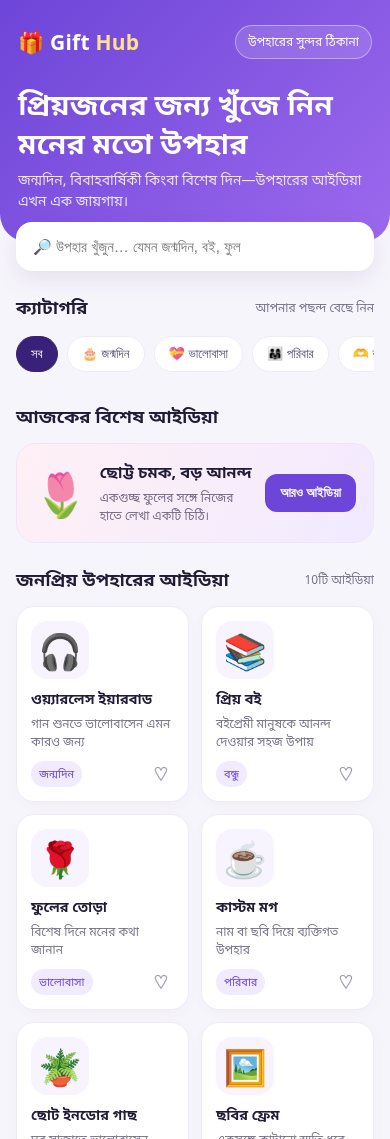
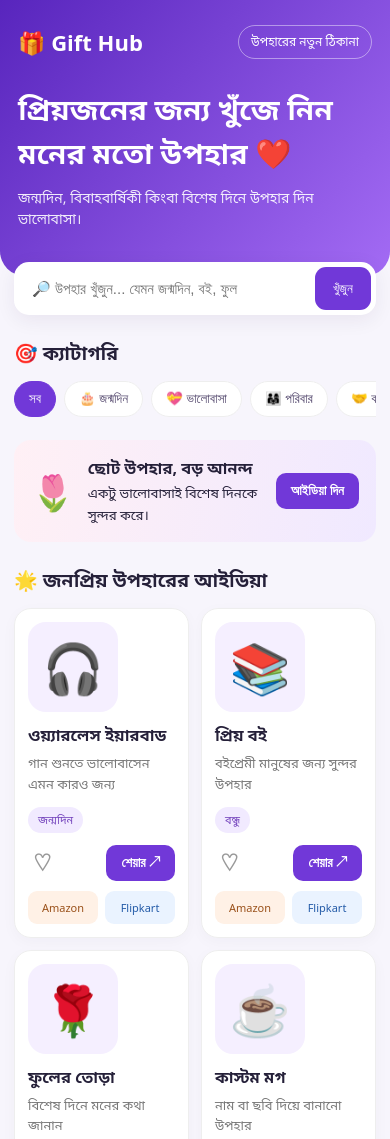
Before and after one commit to selim49996-spec/gift-hub-app, a plain HTML site: page index.html in a window 390 px wide. Shown: the top 1139 px of the page. Drawn offline with Linux system fonts and the light colour scheme.

Commit message:
Update index.html

```diff
--- a/index.html
+++ b/index.html
@@ -1,73 +1,179 @@
-<!doctype html>
+
+<!DOCTYPE html>
 <html lang="bn">
 <head>
-<meta charset="utf-8">
-<meta name="viewport" content="width=device-width, initial-scale=1">
-<meta name="theme-color" content="#6d45d8">
-<title>Gift Hub — উপহারের সুন্দর ঠিকানা</title>
+<meta charset="UTF-8">
+<meta name="viewport" content="width=device-width, initial-scale=1.0">
+<meta name="theme-color" content="#7138d8">
+<title>Gift Hub – মনের মতো উপহার</title>
 <style>
-:root{--purple:#6d45d8;--deep:#392078;--pink:#ff6f9f;--ink:#211b35;--muted:#777287;--bg:#f7f5fc;--card:#fff;--line:#eeeaf6}
-*{box-sizing:border-box}body{margin:0;background:var(--bg);color:var(--ink);font-family:system-ui,-apple-system,"Noto Sans Bengali",sans-serif}
-header{background:linear-gradient(135deg,#6d45d8,#9c69ed);color:white;padding:25px 18px 30px;border-radius:0 0 28px 28px}
-.top{display:flex;align-items:center;justify-content:space-between;max-width:900px;margin:auto}.brand{font-weight:800;font-size:21px;letter-spacing:.2px}.brand span{color:#ffe18c}.pill{border:1px solid #ffffff66;background:#ffffff20;border-radius:30px;padding:7px 12px;font-size:12px}
-.hero{max-width:900px;margin:25px auto 0}.hero h1{font-size:29px;line-height:1.35;margin:0 0 8px}.hero p{margin:0;color:#eee7ff;font-size:14px}
-.searchwrap{max-width:900px;margin:-20px auto 0;padding:0 16px;position:relative}.search{width:100%;border:0;border-radius:16px;padding:16px 17px;font-size:15px;box-shadow:0 8px 24px #39207818;outline:none}
-main{max-width:900px;margin:24px auto;padding:0 16px 40px}.sectionhead{display:flex;align-items:center;justify-content:space-between;margin:24px 0 13px}.sectionhead h2{font-size:18px;margin:0}.muted{font-size:12px;color:var(--muted)}
-.categories{display:flex;gap:9px;overflow:auto;padding:2px 0 8px}.chip{white-space:nowrap;border:1px solid var(--line);background:white;border-radius:30px;padding:9px 14px;color:#554d68;font-size:13px}.chip.active{background:var(--deep);color:white;border-color:var(--deep)}
-.feature{background:linear-gradient(120deg,#fff0f5,#f1eaff);border:1px solid #f0e4fb;border-radius:20px;padding:17px;display:flex;align-items:center;gap:12px}.feature .emoji{font-size:43px}.feature h3{margin:0 0 4px;font-size:16px}.feature p{margin:0;color:#746b83;font-size:12px}.btn{border:0;background:var(--purple);color:white;border-radius:12px;padding:11px 15px;font-weight:700;font-size:13px;cursor:pointer}.feature .btn{margin-left:auto;white-space:nowrap}
-.grid{display:grid;grid-template-columns:repeat(2,minmax(0,1fr));gap:12px}.gift{background:var(--card);border:1px solid var(--line);border-radius:18px;padding:14px;min-height:158px;box-shadow:0 4px 14px #30205208}.gift .art{font-size:35px;background:#f7f3ff;width:58px;height:58px;display:grid;place-items:center;border-radius:16px;margin-bottom:10px}.gift h3{font-size:14px;margin:0 0 5px}.gift p{font-size:12px;color:var(--muted);margin:0 0 10px}.giftbottom{display:flex;align-items:center;justify-content:space-between}.tag{font-size:11px;color:var(--purple);background:#f1ebff;border-radius:20px;padding:5px 8px}.heart{border:0;background:transparent;font-size:20px;color:#a29bad;cursor:pointer}.heart.saved{color:#f05283}
-.adbox{margin:22px 0;background:#fff;border:1px dashed #cfc5e5;border-radius:15px;padding:14px;text-align:center;color:#928aa2;font-size:12px}.adbox strong{display:block;color:#6f6680;font-size:11px;margin-bottom:4px}
-.empty{display:none;text-align:center;color:var(--muted);padding:25px}.footer{text-align:center;color:#918a9e;font-size:11px;padding:18px}
-@media(min-width:650px){.grid{grid-template-columns:repeat(3,minmax(0,1fr))}.hero h1{font-size:36px}}
+*{box-sizing:border-box}
+body{margin:0;background:#f7f5fc;color:#252039;font-family:system-ui,"Noto Sans Bengali",sans-serif}
+header{background:linear-gradient(130deg,#5825bd,#a36bf4);color:white;padding:25px 18px 32px;border-radius:0 0 25px 25px}
+.top{display:flex;justify-content:space-between;align-items:center;max-width:950px;margin:auto}
+.logo{font-size:22px;font-weight:800}
+.tag{font-size:12px;border:1px solid #ffffff70;border-radius:20px;padding:7px 12px}
+.hero{max-width:950px;margin:28px auto 0}
+.hero h1{font-size:29px;line-height:1.5;margin:0 0 8px}
+.hero p{font-size:14px;opacity:.9}
+.wrap{max-width:950px;margin:auto;padding:18px 14px}
+.search{display:flex;background:white;border-radius:15px;padding:5px;box-shadow:0 5px 20px #25124b12;margin-top:-32px;position:relative}
+.search input{border:0;outline:0;padding:13px;width:100%;font-size:15px;background:transparent}
+.search button{background:#7138d8;color:white;border:0;border-radius:11px;padding:0 18px}
+h2{font-size:19px;margin:25px 0 13px}
+.categories{display:flex;gap:8px;overflow-x:auto;padding-bottom:8px}
+.chip{border:1px solid #eee;background:white;padding:9px 14px;border-radius:25px;white-space:nowrap;color:#51456b}
+.chip.active{background:#7138d8;color:white;border-color:#7138d8}
+.banner{background:linear-gradient(100deg,#fff0f5,#f0e9ff);border-radius:17px;padding:17px;display:flex;align-items:center;gap:13px;margin:15px 0}
+.banner .emoji{font-size:35px}
+.banner button,.primary{background:#7138d8;color:white;border:0;padding:10px 15px;border-radius:10px;font-weight:600}
+.banner button{margin-left:auto;white-space:nowrap}
+.grid{display:grid;grid-template-columns:repeat(2,minmax(0,1fr));gap:12px}
+.card{background:white;border:1px solid #eee;border-radius:17px;padding:13px;box-shadow:0 4px 15px #25124b08}
+.art{height:90px;width:90px;background:#f5efff;border-radius:18px;display:grid;place-items:center;font-size:49px;margin-bottom:12px}
+.card h3{font-size:16px;margin:5px 0}
+.card p{font-size:13px;color:#777;line-height:1.6;min-height:40px;margin:5px 0 12px}
+.pill{display:inline-block;background:#f1eaff;color:#7545bd;padding:5px 10px;border-radius:20px;font-size:11px}
+.actions{display:flex;align-items:center;justify-content:space-between;margin-top:12px}
+.heart{border:0;background:white;font-size:25px;color:#999}
+.heart.saved{color:#ed4784}
+.links{display:flex;gap:7px;margin-top:10px}
+.links a{flex:1;text-align:center;text-decoration:none;font-size:11px;padding:9px 3px;border-radius:9px;background:#fff1e6;color:#9a511a}
+.links a:last-child{background:#eaf3ff;color:#245ba8}
+.empty{text-align:center;padding:30px;color:#888;grid-column:1/-1}
+.ad{margin:25px 0;background:white;border:1px dashed #cfc5dd;border-radius:16px;text-align:center;padding:22px;color:#888;font-size:13px}
+footer{text-align:center;color:#999;padding:28px 10px;font-size:12px}
+#savedSection{scroll-margin-top:15px}
+@media(min-width:650px){.grid{grid-template-columns:repeat(3,minmax(0,1fr))}.hero h1{font-size:37px}}
 </style>
 </head>
 <body>
 <header>
-  <div class="top"><div class="brand">🎁 Gift <span>Hub</span></div><div class="pill">উপহারের সুন্দর ঠিকানা</div></div>
-  <div class="hero"><h1>প্রিয়জনের জন্য খুঁজে নিন<br>মনের মতো উপহার</h1><p>জন্মদিন, বিবাহবার্ষিকী কিংবা বিশেষ দিন—উপহারের আইডিয়া এখন এক জায়গায়।</p></div>
+ <div class="top">
+  <div class="logo">🎁 Gift Hub</div>
+  <div class="tag">উপহারের নতুন ঠিকানা</div>
+ </div>
+ <div class="hero">
+  <h1>প্রিয়জনের জন্য খুঁজে নিন<br>মনের মতো উপহার ❤️</h1>
+  <p>জন্মদিন, বিবাহবার্ষিকী কিংবা বিশেষ দিনে উপহার দিন ভালোবাসা।</p>
+ </div>
 </header>
-<div class="searchwrap"><input id="search" class="search" type="search" placeholder="🔎 উপহার খুঁজুন… যেমন জন্মদিন, বই, ফুল"></div>
-<main>
-  <div class="sectionhead"><h2>ক্যাটাগরি</h2><span class="muted">আপনার পছন্দ বেছে নিন</span></div>
-  <div class="categories" id="categories">
-    <button class="chip active" data-cat="সব">সব</button><button class="chip" data-cat="জন্মদিন">🎂 জন্মদিন</button><button class="chip" data-cat="ভালোবাসা">💝 ভালোবাসা</button><button class="chip" data-cat="পরিবার">👨‍👩‍👧 পরিবার</button><button class="chip" data-cat="বন্ধু">🫶 বন্ধু</button><button class="chip" data-cat="কম বাজেট">💰 কম বাজেট</button>
-  </div>
-  <div class="sectionhead"><h2>আজকের বিশেষ আইডিয়া</h2></div>
-  <div class="feature"><div class="emoji">🌷</div><div><h3>ছোট্ট চমক, বড় আনন্দ</h3><p>একগুচ্ছ ফুলের সঙ্গে নিজের হাতে লেখা একটি চিঠি।</p></div><button class="btn" id="surprise">আরও আইডিয়া</button></div>
-  <div class="sectionhead"><h2>জনপ্রিয় উপহারের আইডিয়া</h2><span class="muted" id="count"></span></div>
-  <div class="grid" id="grid"></div>
-  <div class="empty" id="empty">এই খোঁজে কোনো আইডিয়া পাওয়া যায়নি। অন্য শব্দ লিখে দেখুন।</div>
-  <div class="adbox"><strong>বিজ্ঞাপনের জায়গা</strong>অ্যাপ প্রকাশ ও বিজ্ঞাপন নেটওয়ার্কের অনুমোদনের পরে এখানে বিজ্ঞাপন দেখানো যাবে।</div>
-  <div class="sectionhead"><h2>আপনার পছন্দের তালিকা</h2><span class="muted">♡ সেভ করা আইডিয়া</span></div>
-  <div id="saved" class="muted">এখনও কোনো উপহার সেভ করা হয়নি।</div>
-  <div class="footer">Gift Hub © 2026 · ভালোবাসা দিয়ে তৈরি</div>
-</main>
+
+<div class="wrap">
+ <div class="search">
+  <input id="search" placeholder="🔎 উপহার খুঁজুন... যেমন জন্মদিন, বই, ফুল">
+  <button onclick="render()">খুঁজুন</button>
+ </div>
+
+ <h2>🎯 ক্যাটাগরি</h2>
+ <div class="categories" id="categories">
+  <button class="chip active" data-cat="সব">সব</button>
+  <button class="chip" data-cat="জন্মদিন">🎂 জন্মদিন</button>
+  <button class="chip" data-cat="ভালোবাসা">💝 ভালোবাসা</button>
+  <button class="chip" data-cat="পরিবার">👨‍👩‍👧 পরিবার</button>
+  <button class="chip" data-cat="বন্ধু">🤝 বন্ধু</button>
+  <button class="chip" data-cat="কম বাজেট">💰 কম বাজেট</button>
+ </div>
+
+ <div class="banner">
+  <div class="emoji">🌷</div>
+  <div><b>ছোট উপহার, বড় আনন্দ</b><br><small>একটু ভালোবাসাই বিশেষ দিনকে সুন্দর করে।</small></div>
+  <button onclick="surprise()">আইডিয়া দিন</button>
+ </div>
+
+ <h2 id="listTitle">🌟 জনপ্রিয় উপহারের আইডিয়া</h2>
+ <div class="grid" id="grid"></div>
+
+ <div class="ad">
+  <b>📢 বিজ্ঞাপনের জায়গা</b><br>
+  বিজ্ঞাপন নেটওয়ার্কের অনুমোদনের পরে এখানে বিজ্ঞাপন দেখানো যাবে।
+ </div>
+
+ <section id="savedSection">
+  <h2>❤️ আপনার পছন্দের তালিকা</h2>
+  <div id="savedList" class="grid"></div>
+ </section>
+</div>
+
+<footer>
+ Gift Hub © 2026 | ভালোবাসা দিয়ে তৈরি ❤️<br>
+সবার জন্য সুন্দর উপহারের ঠিকানা
+</footer>
+
 <script>
-const items=[
- {id:1,e:'🎧',n:'ওয়্যারলেস ইয়ারবাড',d:'গান শুনতে ভালোবাসেন এমন কারও জন্য',c:'জন্মদিন',t:'টেক'},
- {id:2,e:'📚',n:'প্রিয় বই',d:'বইপ্রেমী মানুষকে আনন্দ দেওয়ার সহজ উপায়',c:'বন্ধু',t:'ভাবনাপূর্ণ'},
- {id:3,e:'🌹',n:'ফুলের তোড়া',d:'বিশেষ দিনে মনের কথা জানান',c:'ভালোবাসা',t:'রোমান্টিক'},
- {id:4,e:'☕',n:'কাস্টম মগ',d:'নাম বা ছবি দিয়ে ব্যক্তিগত উপহার',c:'পরিবার',t:'ব্যক্তিগত'},
- {id:5,e:'🪴',n:'ছোট ইনডোর গাছ',d:'ঘর সাজাতে ভালোবাসেন এমন কারও জন্য',c:'কম বাজেট',t:'প্রকৃতি'},
- {id:6,e:'🖼️',n:'ছবির ফ্রেম',d:'একসঙ্গে কাটানো স্মৃতি ধরে রাখুন',c:'পরিবার',t:'স্মৃতি'},
- {id:7,e:'⌚',n:'হাতঘড়ি',d:'প্রতিদিন ব্যবহার করা যায় এমন উপহার',c:'জন্মদিন',t:'স্টাইল'},
- {id:8,e:'🍫',n:'চকলেট বক্স',d:'ছোট্ট আনন্দের মিষ্টি চমক',c:'কম বাজেট',t:'মিষ্টি'},
- {id:9,e:'🧸',n:'নরম টেডি',d:'প্রিয়জনের জন্য মিষ্টি স্মারক',c:'ভালোবাসা',t:'কিউট'},
- {id:10,e:'🖊️',n:'সুন্দর কলম',d:'পড়াশোনা বা কাজের জন্য উপযোগী',c:'বন্ধু',t:'ব্যবহারিক'}
+const gifts=[
+{id:1,e:"🎧",n:"ওয়্যারলেস ইয়ারবাড",d:"গান শুনতে ভালোবাসেন এমন কারও জন্য",c:"জন্মদিন",q:"wireless earbuds"},
+{id:2,e:"📚",n:"প্রিয় বই",d:"বইপ্রেমী মানুষের জন্য সুন্দর উপহার",c:"বন্ধু",q:"best books"},
+{id:3,e:"🌹",n:"ফুলের তোড়া",d:"বিশেষ দিনে মনের কথা জানান",c:"ভালোবাসা",q:"flower bouquet"},
+{id:4,e:"☕",n:"কাস্টম মগ",d:"নাম বা ছবি দিয়ে বানানো উপহার",c:"পরিবার",q:"custom photo mug"},
+{id:5,e:"🪴",n:"ছোট ইনডোর গাছ",d:"ঘর সাজাতে ভালোবাসেন এমন কারও জন্য",c:"কম বাজেট",q:"indoor plants"},
+{id:6,e:"🖼️",n:"ফটো ফ্রেম",d:"একসঙ্গে কাটানো স্মৃতি ধরে রাখুন",c:"পরিবার",q:"photo frame"},
+{id:7,e:"⌚",n:"হাতঘড়ি",d:"প্রতিদিন ব্যবহার করা যায় এমন উপহার",c:"জন্মদিন",q:"wrist watch"},
+{id:8,e:"🍫",n:"চকলেট বক্স",d:"ছোট আনন্দের মিষ্টি চমক",c:"কম বাজেট",q:"chocolate gift box"},
+{id:9,e:"🧸",n:"নরম টেডি",d:"প্রিয়জনের জন্য মিষ্টি স্মারক",c:"ভালোবাসা",q:"teddy bear"},
+{id:10,e:"🖊️",n:"সুন্দর কলম",d:"পড়াশোনা বা কাজের জন্য উপযোগী",c:"বন্ধু",q:"stylish pen"},
+{id:11,e:"👛",n:"সুন্দর মানিব্যাগ",d:"প্রতিদিনের কাজে ব্যবহারযোগ্য",c:"জন্মদিন",q:"wallet gift"},
+{id:12,e:"🎒",n:"স্টাইলিশ ব্যাগ",d:"স্কুল, কলেজ বা ভ্রমণের জন্য",c:"বন্ধু",q:"stylish backpack"}
 ];
-let active='সব',saved=JSON.parse(localStorage.getItem('gh_saved')||'[]');
+
+let category="সব";
+let saved=JSON.parse(localStorage.getItem("giftHubSaved")||"[]");
+
+function card(g){
+ const isSaved=saved.includes(g.id);
+ return `<article class="card">
+ <div class="art">${g.e}</div>
+ <h3>${g.n}</h3>
+ <p>${g.d}</p>
+ <span class="pill">${g.c}</span>
+ <div class="actions">
+ <button class="heart ${isSaved?"saved":""}" onclick="toggle(${g.id})">${isSaved?"♥":"♡"}</button>
+ <button class="primary" onclick="shareGift(${g.id})">শেয়ার ↗</button>
+ </div>
+ <div class="links">
+ <a target="_blank" rel="noopener" href="https://www.amazon.in/s?k=${encodeURIComponent(g.q)}">Amazon</a>
+ <a target="_blank" rel="noopener" href="https://www.flipkart.com/search?q=${encodeURIComponent(g.q)}">Flipkart</a>
+ </div>
+ </article>`;
+}
+
 function render(){
- const q=document.getElementById('search').value.trim().toLowerCase();
- const filtered=items.filter(x=>(active==='সব'||x.c===active)&&(x.n+' '+x.d+' '+x.c+' '+x.t).toLowerCase().includes(q));
- document.getElementById('grid').innerHTML=filtered.map(x=>`<article class="gift"><div class="art">${x.e}</div><h3>${x.n}</h3><p>${x.d}</p><div class="giftbottom"><span class="tag">${x.c}</span><button class="heart ${saved.includes(x.id)?'saved':''}" aria-label="পছন্দে রাখুন" onclick="toggleSave(${x.id})">${saved.includes(x.id)?'♥':'♡'}</button></div></article>`).join('');
- document.getElementById('count').textContent=filtered.length+'টি আইডিয়া';
- document.getElementById('empty').style.display=filtered.length?'none':'block';
- document.getElementById('saved').textContent=saved.length?items.filter(x=>saved.includes(x.id)).map(x=>x.e+' '+x.n).join('  ·  '):'এখনও কোনো উপহার সেভ করা হয়নি।';
+ const q=document.getElementById("search").value.toLowerCase().trim();
+ const filtered=gifts.filter(g=>
+ (category==="সব"||g.c===category)&&
+ (g.n.toLowerCase().includes(q)||g.d.toLowerCase().includes(q)||g.c.toLowerCase().includes(q))
+ );
+ document.getElementById("grid").innerHTML=filtered.length?filtered.map(card).join(""):'<div class="empty">দুঃখিত! কোনো উপহার পাওয়া যায়নি। অন্য শব্দ দিয়ে খুঁজুন।</div>';
+ document.getElementById("listTitle").textContent=category==="সব"?"🌟 জনপ্রিয় উপহারের আইডিয়া":"🎁 "+category+" উপহার";
+ const list=gifts.filter(g=>saved.includes(g.id));
+ document.getElementById("savedList").innerHTML=list.length?list.map(card).join(""):'<div class="empty">এখনও কোনো উপহার সেভ করা হয়নি। ❤️ চিহ্নে চাপ দিন।</div>';
 }
-function toggleSave(id){saved=saved.includes(id)?saved.filter(x=>x!==id):[...saved,id];localStorage.setItem('gh_saved',JSON.stringify(saved));render()}
-document.getElementById('search').addEventListener('input',render);
-document.getElementById('categories').addEventListener('click',e=>{if(e.target.matches('button[data-cat]')){active=e.target.dataset.cat;document.querySelectorAll('.chip').forEach(b=>b.classList.toggle('active',b===e.target));render()}});
-document.getElementById('surprise').addEventListener('click',()=>{const x=items[Math.floor(Math.random()*items.length)];alert('🎁 '+x.n+'\\n'+x.d)});
+
+function toggle(id){
+ saved=saved.includes(id)?saved.filter(x=>x!==id):[...saved,id];
+ localStorage.setItem("giftHubSaved",JSON.stringify(saved));
+ render();
+}
+
+function surprise(){
+ const g=gifts[Math.floor(Math.random()*gifts.length)];
+ alert("আজকের উপহারের আইডিয়া: "+g.e+" "+g.n+"\n"+g.d);
+}
+
+function shareGift(id){
+ const g=gifts.find(x=>x.id===id);
+ const message="🎁 Gift Hub উপহারের আইডিয়া\n"+g.e+" "+g.n+"\n"+g.d+"\n"+location.href;
+ window.open("https://wa.me/?text="+encodeURIComponent(message),"_blank");
+}
+
+document.getElementById("search").addEventListener("input",render);
+document.getElementById("categories").addEventListener("click",e=>{
+ const b=e.target.closest("button[data-cat]");
+ if(!b)return;
+ category=b.dataset.cat;
+ document.querySelectorAll(".chip").forEach(x=>x.classList.toggle("active",x===b));
+ render();
+});
 render();
 </script>
 </body>
```
